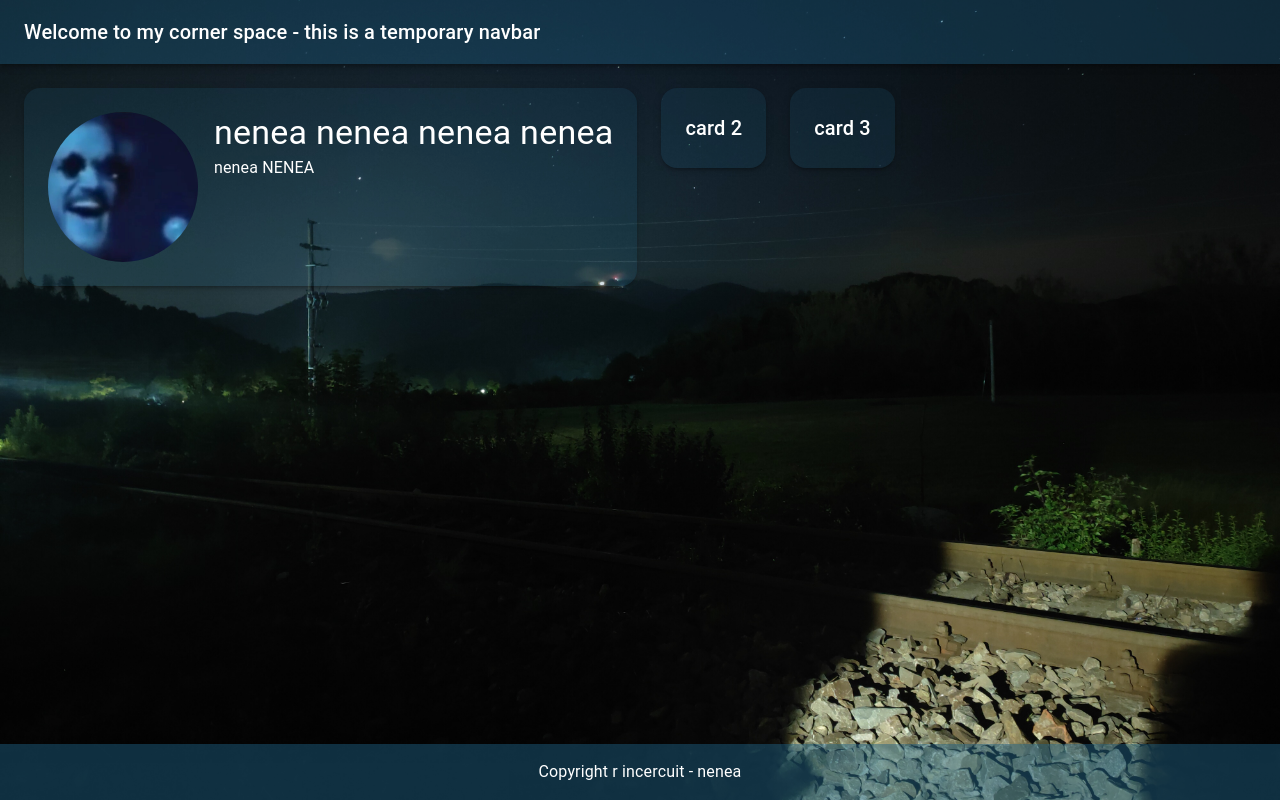
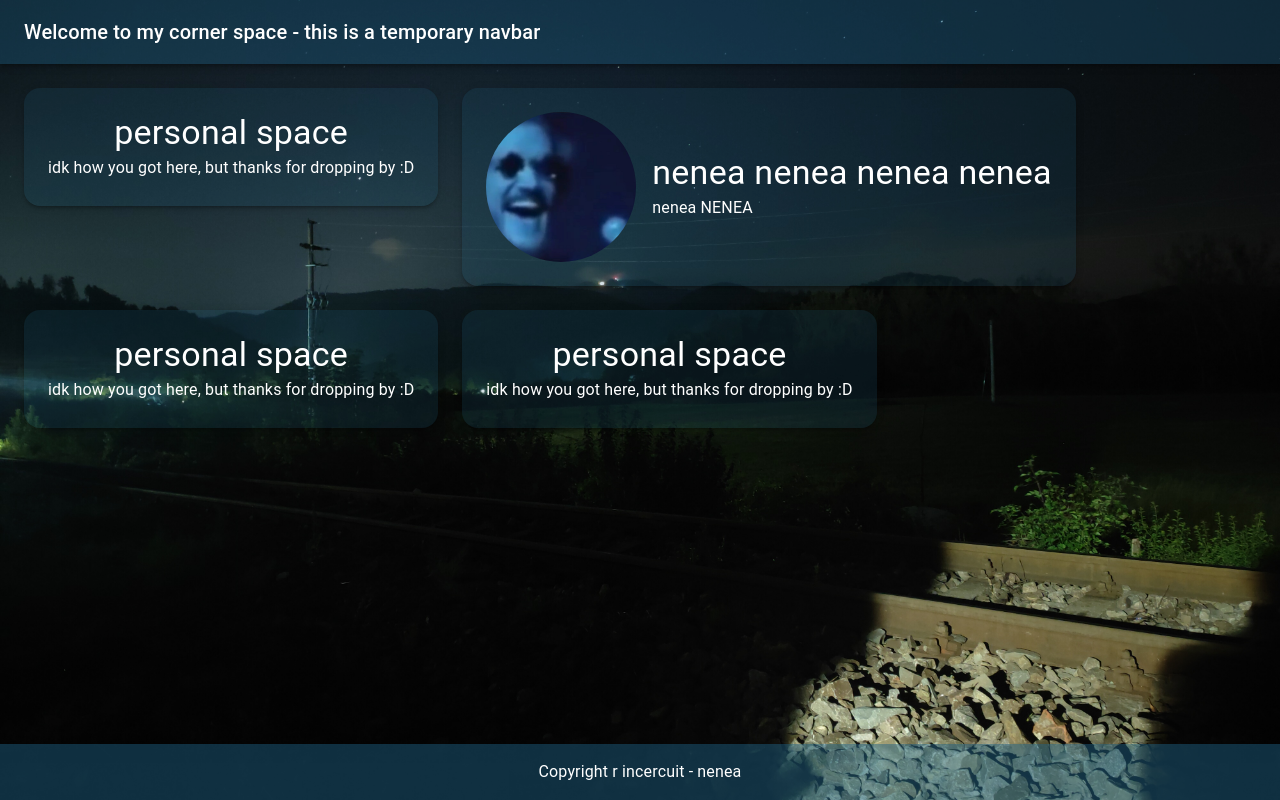
Before and after one commit to GashparFantomu/my_space, a React (Vite) app: page / in a window 1280 px wide. Built offline with nearby package versions, Linux system fonts and the light colour scheme.

Commit message:
nothing, just changed a property

```diff
--- a/src/pages/Home.jsx
+++ b/src/pages/Home.jsx
@@ -20,6 +20,30 @@ function Home() {
 
                     <Grid item xs={12} md={4}>
                         <Paper
+                            elevation={3}
+                            sx={{
+                                backgroundColor: "rgba(31, 99, 135, 0.169)",
+                                color: 'white',
+                                borderRadius: '16px',
+                                padding: '24px',
+                            }}>
+
+                            <Box sx={{display: 'flex', flexDirection: {xs: 'column', md: 'row'}, alignItems: {xs: 'center', md: 'flex-start'}, gap: 2
+                            }}>
+                                <Box sx={{ textAlign: { xs: 'center', md: 'center' } }}>
+                                    <Typography variant="h4">
+                                         personal space
+                                    </Typography>
+                                    <Typography variant="subtitle1">
+                                        idk how you got here, but thanks for dropping by :D
+                                    </Typography>
+                                </Box>
+                            </Box>
+                        </Paper>
+                    </Grid>
+
+                    <Grid item xs={12} md={4    }>
+                        <Paper
 
                             elevation={3}
                             sx={{
@@ -28,7 +52,7 @@ function Home() {
                                 borderRadius: '16px',
                                 padding: '24px',
                             }}>
-                            <Box sx={{display: 'flex', flexDirection: {xs: 'column', md: 'row'}, alignItems: {xs: 'center', md: 'flex-start'}, gap: 2
+                            <Box sx={{display: 'flex', flexDirection: {xs: 'column', md: 'row'}, alignItems: {xs: 'center', md: 'center'}, gap: 2
                             }}>
                                 <Avatar sx={{width: 150, height: 150}}  alt="stai sa se incarce poza..." src="/profile1.jpg"></Avatar>
                                 <Box sx={{ textAlign: { xs: 'center', md: 'left' } }}>
@@ -40,7 +64,30 @@ function Home() {
                                     </Typography>
                                 </Box>
                             </Box>
+                        </Paper>
+                    </Grid>
 
+                    <Grid item xs={12} md={4}>
+                        <Paper
+                            elevation={3}
+                            sx={{
+                                backgroundColor: "rgba(31, 99, 135, 0.169)",
+                                color: 'white',
+                                borderRadius: '16px',
+                                padding: '24px',
+                            }}>
+
+                            <Box sx={{display: 'flex', flexDirection: {xs: 'column', md: 'row'}, alignItems: {xs: 'center', md: 'flex-start'}, gap: 2
+                            }}>
+                                <Box sx={{ textAlign: { xs: 'center', md: 'center' } }}>
+                                    <Typography variant="h4">
+                                         personal space
+                                    </Typography>
+                                    <Typography variant="subtitle1">
+                                        idk how you got here, but thanks for dropping by :D
+                                    </Typography>
+                                </Box>
+                            </Box>
                         </Paper>
                     </Grid>
                     <Grid item xs={12} md={4}>
@@ -53,24 +100,17 @@ function Home() {
                                 padding: '24px',
                             }}>
 
-                            <Typography variant="h6">
-                                card 2
-                            </Typography>
-                        </Paper>
-                    </Grid>
-                    <Grid item xs={12} md={4}>
-                        <Paper
-                            elevation={3}
-                            sx={{
-                                backgroundColor: "rgba(31, 99, 135, 0.169)",
-                                color: 'white',
-                                borderRadius: '16px',
-                                padding: '24px',
+                            <Box sx={{display: 'flex', flexDirection: {xs: 'column', md: 'row'}, alignItems: {xs: 'center', md: 'flex-start'}, gap: 2
                             }}>
-
-                            <Typography variant="h6">
-                                card 3
-                            </Typography>
+                                <Box sx={{ textAlign: { xs: 'center', md: 'center' } }}>
+                                    <Typography variant="h4">
+                                         personal space
+                                    </Typography>
+                                    <Typography variant="subtitle1">
+                                        idk how you got here, but thanks for dropping by :D
+                                    </Typography>
+                                </Box>
+                            </Box>
                         </Paper>
                     </Grid>
                 </Grid>
```
Also changed, not shown: 1 other file (tests, documents, lock files or other folders).
